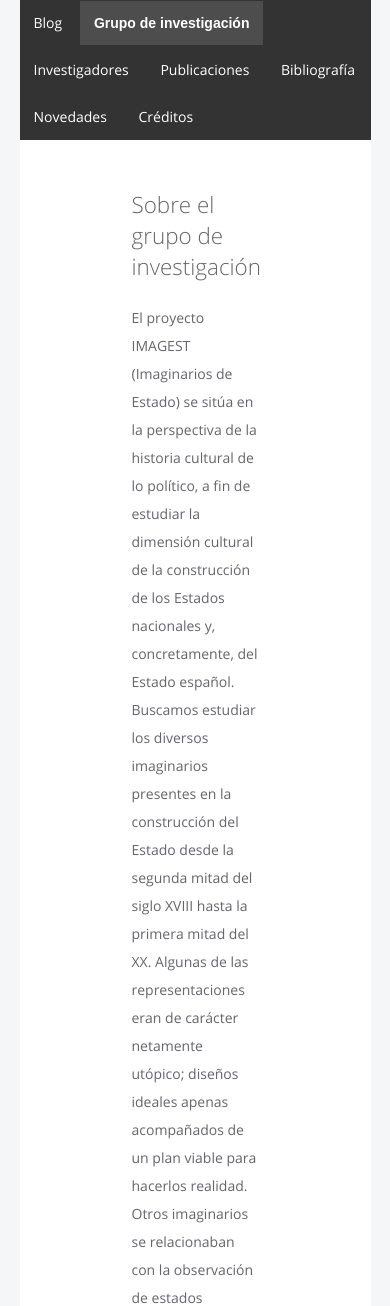
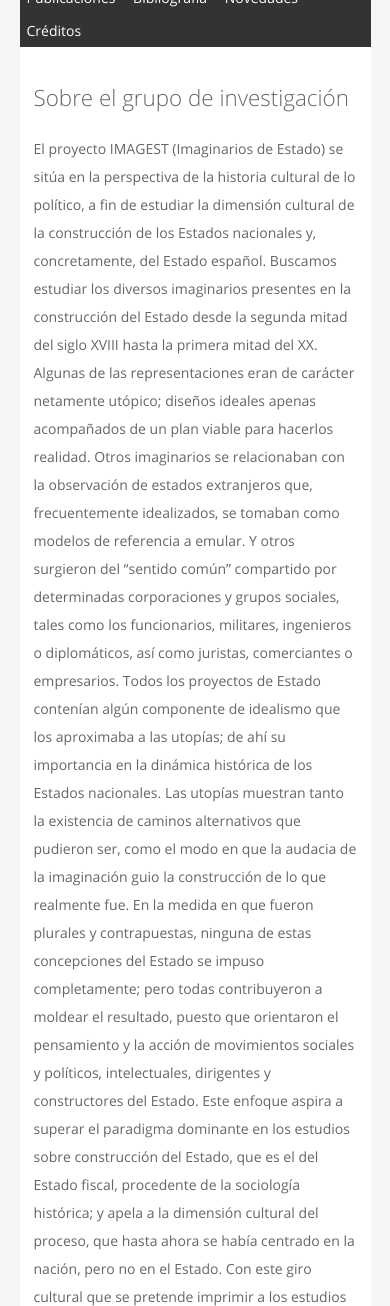
Before and after one commit to saramoreno/UAM-web, a PHP site: page /about.html in a window 390 px wide. Shown: the part 579-1885 px from the top of the page. Run offline with PHP 8.4, Linux system fonts and the light colour scheme; some web fonts are replaced.

Commit message:
created basic media-queries

```diff
--- a/assets/sass/base/_headings.scss
+++ b/assets/sass/base/_headings.scss
@@ -42,6 +42,10 @@ h4, .delta {
   font-weight: 700;
   font-size: 40px;
   margin: .5em 0;
+
+  @include media-query(palm) {
+    font-size: 30px;
+  }
 }
 
 .normal-heading {
--- a/assets/sass/base/_layout.scss
+++ b/assets/sass/base/_layout.scss
@@ -20,6 +20,10 @@
 
 .big-inner-wrapper {
   padding: 2em 8em 6em 8em;
+
+  @include media-query(palm) {
+    padding: 1em;
+  }
 }
 
 .main-content {
--- a/assets/sass/objects/_aside.scss
+++ b/assets/sass/objects/_aside.scss
@@ -22,4 +22,9 @@ aside {
       margin-left: 1.5em;
     }
   }
+
+  @include media-query(palm) {
+    width: 100%;
+    display: block;
+  }
 }
--- a/assets/sass/objects/_header.scss
+++ b/assets/sass/objects/_header.scss
@@ -15,4 +15,10 @@ header {
     }
    }
   }
+
+  @include media-query(palm) {
+    .title{
+      width: 100%;
+    }
+  }
 }
--- a/assets/sass/objects/_main-list.scss
+++ b/assets/sass/objects/_main-list.scss
@@ -17,4 +17,9 @@
 .list-sm {
   display: inline-block;
   width: 47%;
+
+   @include media-query(palm) {
+    width: 100%;
+    display: block;
+   }
 }
--- a/assets/sass/objects/_navegacion.scss
+++ b/assets/sass/objects/_navegacion.scss
@@ -11,7 +11,7 @@
     a {
       color: #fff;
       display: block;
-      padding: 1em 1em;
+      padding: 1em;
     }
     &:hover {
       background: lighten(#333, 10%);
@@ -21,4 +21,10 @@
     font-weight: 700;
     background: lighten(#333, 10%);
   }
+
+  @include media-query(palm) {
+    li a {
+      padding: .5em;
+    }
+  }
 }
--- a/assets/sass/objects/_post-box.scss
+++ b/assets/sass/objects/_post-box.scss
@@ -46,6 +46,18 @@
       line-height: 1.5em;
     }
   }
+
+   @include media-query(palm) {
+    figure {
+      display: block;
+      margin: 1em auto;
+      min-width: 250px;
+    }
+
+    .post-text {
+      width: 100%;
+    }
+   }
 }
 
 .more {
@@ -83,4 +95,12 @@
   p {
     margin-bottom: 1em;
   }
+  @include media-query(palm) {
+    figure.left, figure.right {
+      float: none;
+      display: block;
+      margin: 2em auto;
+      min-width: 250px;
+    }
+  }
 }
--- a/assets/stylesheets/screen.css
+++ b/assets/stylesheets/screen.css
@@ -472,33 +478,39 @@ h4, .delta {
 .big-inner-wrapper {
   padding: 2em 8em 6em 8em;
 }
+@media only screen and (max-width: 49.92857em) {
+  /* line 21, ../sass/base/_layout.scss */
+  .big-inner-wrapper {
+    padding: 1em;
+  }
+}
 
-/* line 25, ../sass/base/_layout.scss */
+/* line 29, ../sass/base/_layout.scss */
 .main-content {
   clear: both;
 }
 
-/* line 29, ../sass/base/_layout.scss */
+/* line 33, ../sass/base/_layout.scss */
 .nmt {
   margin-top: 0;
 }
 
-/* line 33, ../sass/base/_layout.scss */
+/* line 37, ../sass/base/_layout.scss */
 .nmb {
   margin-bottom: 0;
 }
 
-/* line 37, ../sass/base/_layout.scss */
+/* line 41, ../sass/base/_layout.scss */
 .mt {
   margin-top: 1.25em;
 }
 
-/* line 41, ../sass/base/_layout.scss */
+/* line 45, ../sass/base/_layout.scss */
 .mb {
   margin-bottom: 1.25em;
 }
 
-/* line 45, ../sass/base/_layout.scss */
+/* line 49, ../sass/base/_layout.scss */
 .ml {
   margin-left: 1.5em;
 }
@@ -689,7 +701,7 @@ table {
 .main-nav li a {
   color: #fff;
   display: block;
-  padding: 1em 1em;
+  padding: 1em;
 }
 /* line 16, ../sass/objects/_navegacion.scss */
 .main-nav li:hover {
@@ -699,6 +711,12 @@ table {
 .main-nav .active {
   font-weight: 700;
   background: #4d4d4d;
+}
+@media only screen and (max-width: 49.92857em) {
+  /* line 26, ../sass/objects/_navegacion.scss */
+  .main-nav li a {
+    padding: .5em;
+  }
 }
 
 /*------------------------------------------*\
```
Also changed, not shown: other parts of assets/stylesheets/screen.css (+81 -34 lines), 1 other file.
